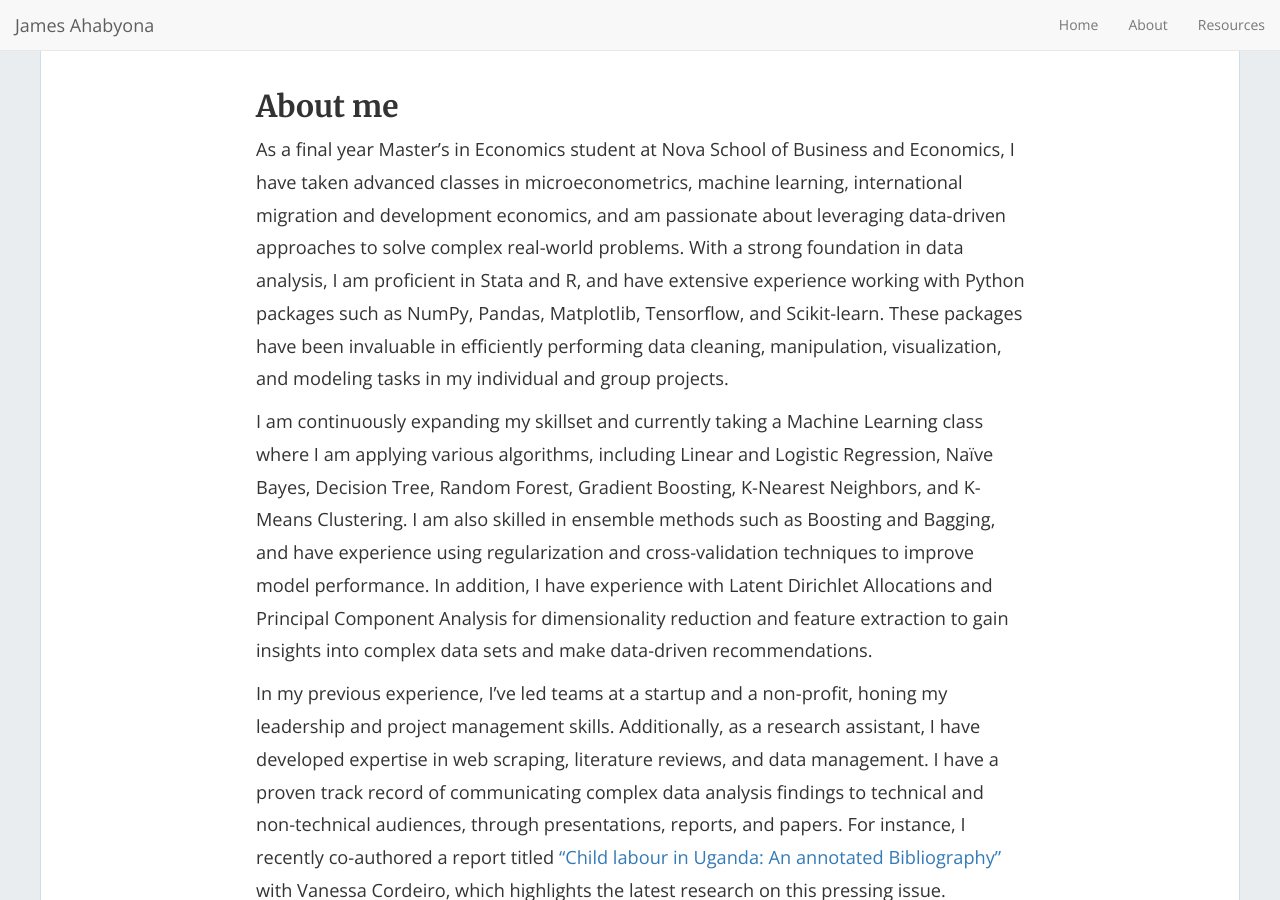
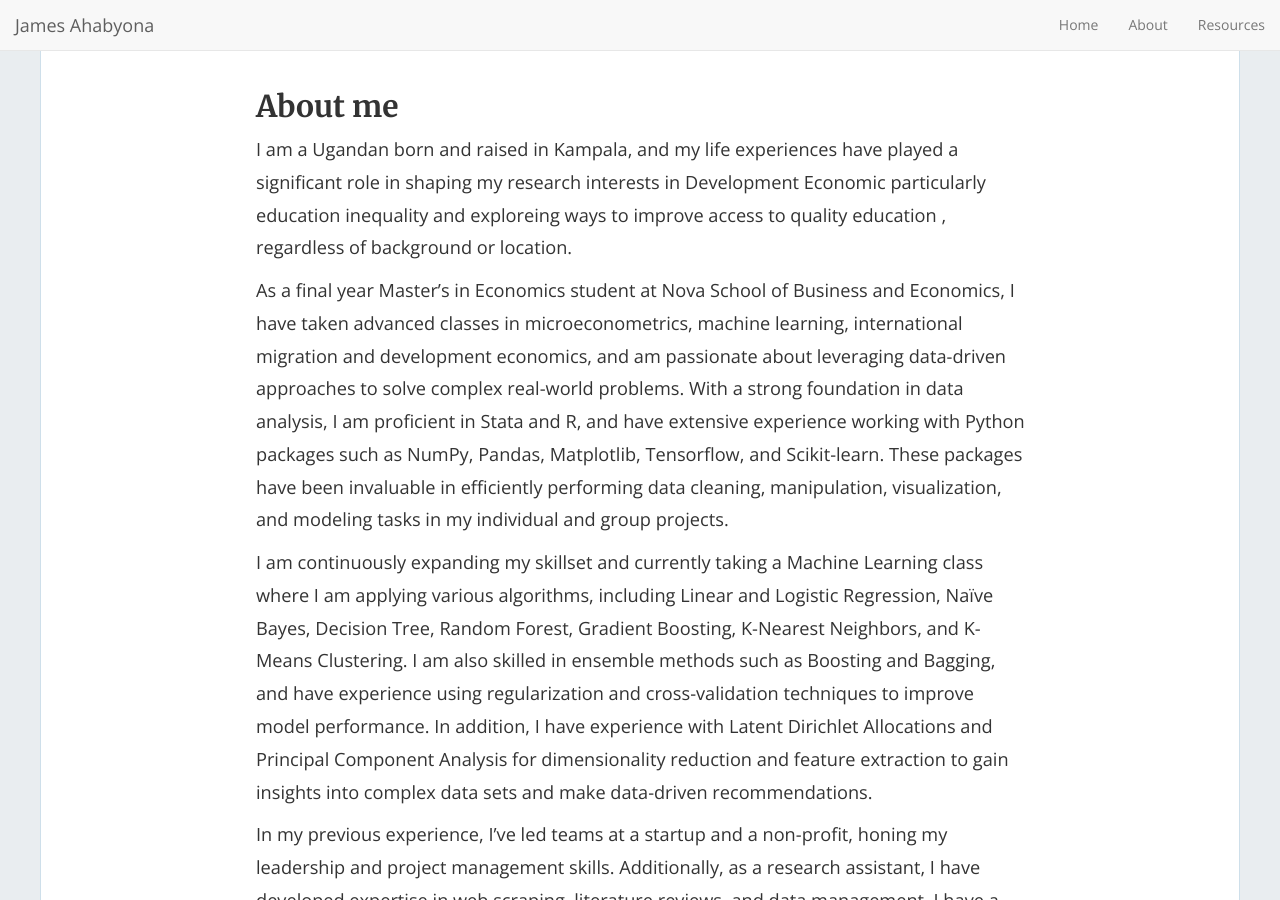
Before and after one commit to mariaelenaguer/mariaelenaguer.github.io, a Jekyll site: the page built from About.md, in a window 1280 px wide and 900 px high. Built offline with Jekyll 4.4.1, drawn with Linux system fonts in a browser that asks for light colours; nearby versions of some CDN libraries.

Commit message:
Update About.md

```diff
--- a/About.md
+++ b/About.md
@@ -4,6 +4,8 @@ title: About
 permalink: /About/
 ---
 ## About me
+I am a Ugandan born and raised in Kampala, and my life experiences have played a significant role in shaping my research interests in Development Economic particularly education inequality and exploreing ways to improve access to quality education , regardless of background or location.
+
 As a final year Master's in Economics student at Nova School of Business and Economics, I have taken advanced classes in microeconometrics, machine learning, international migration and development economics, and am passionate about leveraging data-driven approaches to solve complex real-world problems. With a strong foundation in data analysis, I am proficient in Stata and R, and have extensive experience working with Python packages such as NumPy, Pandas, Matplotlib, Tensorflow, and Scikit-learn. These packages have been invaluable in efficiently performing data cleaning, manipulation, visualization, and modeling tasks in my individual and group projects.
 
 I am continuously expanding my skillset and currently taking a Machine Learning class where I am applying various algorithms, including Linear and Logistic Regression, Naïve Bayes, Decision Tree, Random Forest, Gradient Boosting, K-Nearest Neighbors, and K-Means Clustering. I am also skilled in ensemble methods such as Boosting and Bagging, and have experience using regularization and cross-validation techniques to improve model performance. In addition, I have experience with Latent Dirichlet Allocations and Principal Component Analysis for dimensionality reduction and feature extraction to gain insights into complex data sets and make data-driven recommendations.
```
